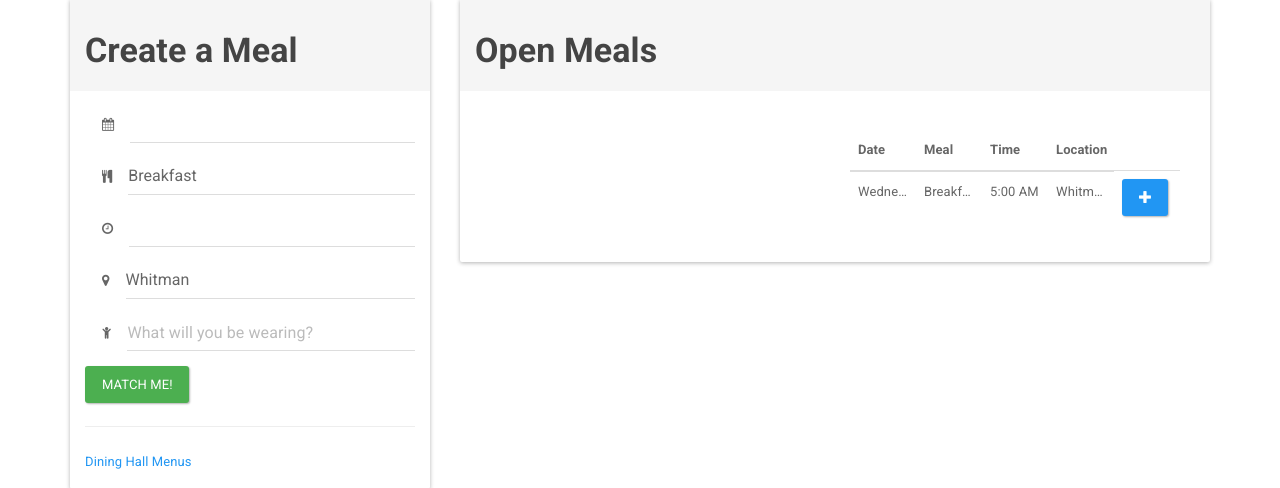
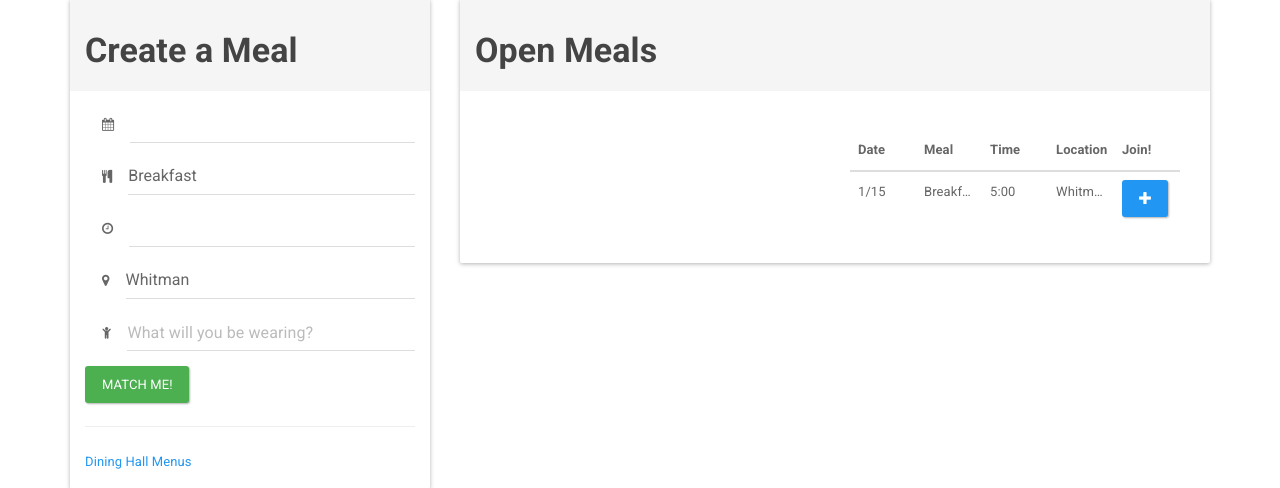
Before and after one commit to mealmatcher/mealmatcher_project, a Django app: page /find-a-meal/ in a window 1280 px wide. Shown: the part 88-576 px from the top of the page. Run offline with Django 3.2, Linux system fonts and the light colour scheme; a user stored in the database is signed in; tables that the repository leaves empty hold one stand-in row (values such as "Sample post"); lists and menus that the app fills with data are empty; some libraries are stand-ins or nearby versions.

Commit message:
More frontend tweaks and fixes.

```diff
--- a/static/css/style.css
+++ b/static/css/style.css
@@ -28,11 +28,11 @@ body {
 
 }
 
-.table {
+.table-dots {
     table-layout:fixed;
 }
 
-.table td {
+.table-dots td {
   white-space: nowrap;
   overflow: hidden;
   text-overflow: ellipsis;
--- a/templates/mealmatcher_app/findmeal.html
+++ b/templates/mealmatcher_app/findmeal.html
@@ -176,13 +176,14 @@
 
           <div class="col-md-6 meals-table-div clearfix" >
             &nbsp
-            <table class="table">
+            <table class="table table-dots">
               <thead>
                 <tr>
                   <th>Date</th>
                   <th>Meal</th>
                   <th>Time</th>
                   <th>Location</th>
+                  <th>Join!</th>
                 </tr>
               </thead>
               <tbody>
@@ -190,14 +191,14 @@
                   {% if not meal.is_matched %}
                     <tr id="{{meal.id}}" class= "">
                       <td>
-                      {% if meal.date.weekday == 0 %} Monday
+                      <!-- {% if meal.date.weekday == 0 %} Monday
                       {% elif meal.date.weekday == 1 %} Tuesday
                       {% elif meal.date.weekday == 2 %} Wednesday
                       {% elif meal.date.weekday == 3 %} Thursday
                       {% elif meal.date.weekday == 4 %} Friday
                       {% elif meal.date.weekday == 5 %} Saturday
                       {% elif meal.date.weekday == 6 %} Sunday
-                      {% endif %}
+                      {% endif %} -->
                       {{ meal.date.month}}/{{ meal.date.day }}
                       </td>
 
@@ -209,8 +210,7 @@
                       {% endif %}
                       </td>
 
-                      <td>{{ meal.date|date:"g:i A" }}</td>
-                      <!-- <td>{{ meal.date.hour}}:{{meal.date.minute}}</td> -->
+                      <td>{{ meal.date|date:"g:i" }}</td>
 
                       <td>
                       {% if meal.location == "WH" %} Whitman
```
Also changed, not shown: templates/mealmatcher_app/mymeals.html (+5 -6 lines).
